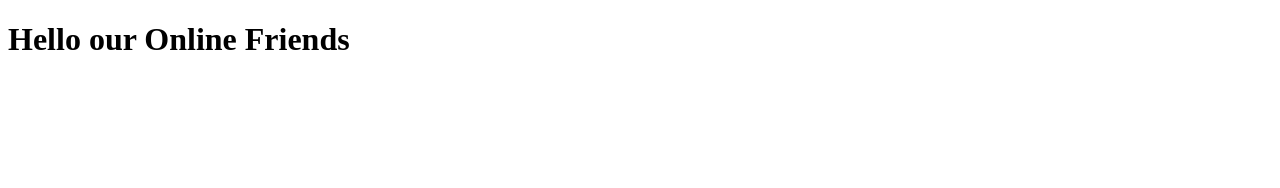
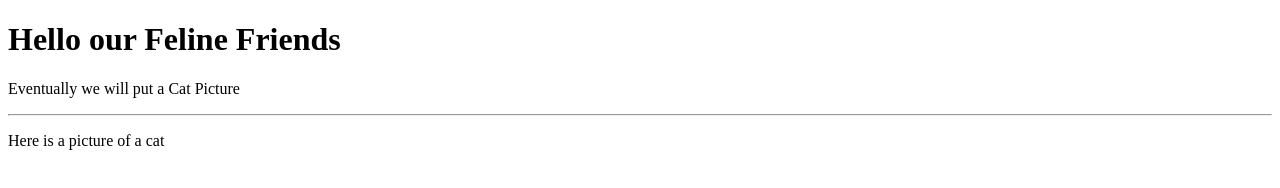
Before and after one commit to eisnerh/Cats, a plain HTML site: page index.html in a window 1280 px wide. Drawn offline with Linux system fonts and the light colour scheme.

Commit message:
Add a HMTL format to index.html

```diff
--- a/index.html
+++ b/index.html
@@ -4,9 +4,12 @@
     <meta charset="UTF-8">
     <meta http-equiv="X-UA-Compatible" content="IE=edge">
     <meta name="viewport" content="width=device-width, initial-scale=1.0">
-    <title>Document</title>
+    <title>Our Feline Friends</title>
 </head>
 <body>
-    <h1>Hello our Online Friends</h1>
+    <h1>Hello our Feline Friends</h1>
+    <p>Eventually we will put a Cat Picture</p>
+    <hr>
+    <p>Here is a picture of a cat</p>
 </body>
 </html>
```
